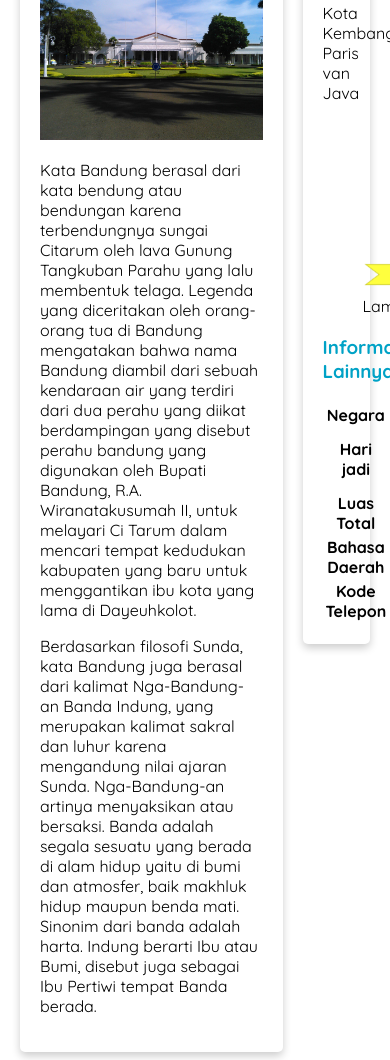
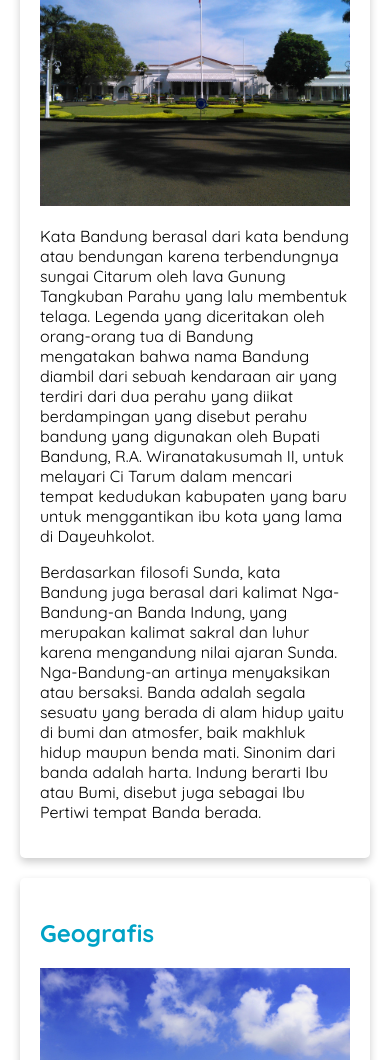
Before and after one commit to Hisyamuel/profil-blog-bandung, a plain HTML site: page index.html in a window 390 px wide. Shown: the part 565-1625 px from the top of the page. Drawn offline with Linux system fonts and the light colour scheme.

Commit message:
Penambahan elemen responsive

```diff
--- a/assets/styles/style.css
+++ b/assets/styles/style.css
@@ -90,6 +90,13 @@ aside {
   padding-left: 20px;
 }
 
+@media screen and (max-width: 1000px) {
+  #content, aside {
+    width: 100%;
+    padding: 0;
+  }
+}
+
 header {
   display: inline;
 }
```
